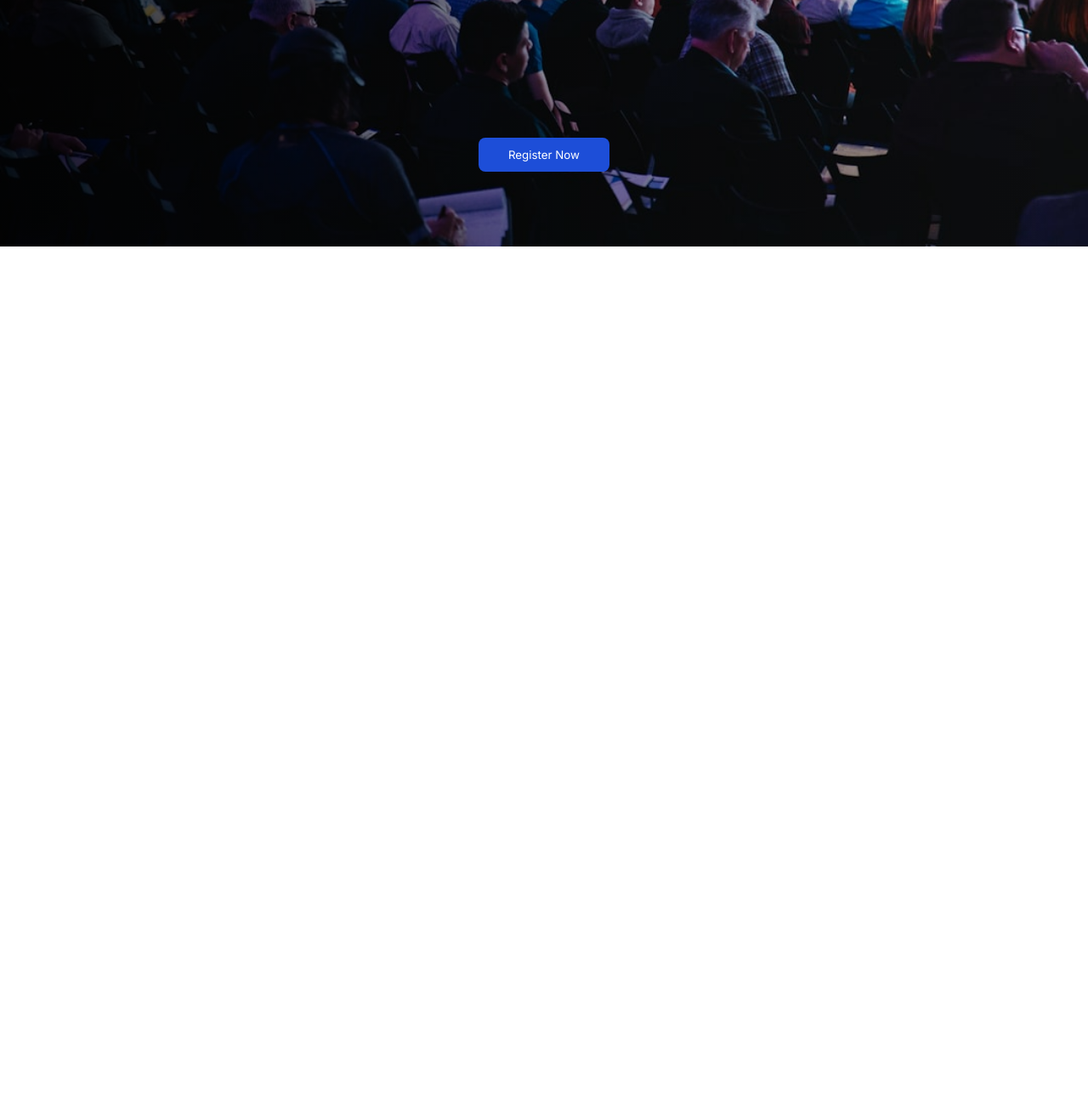
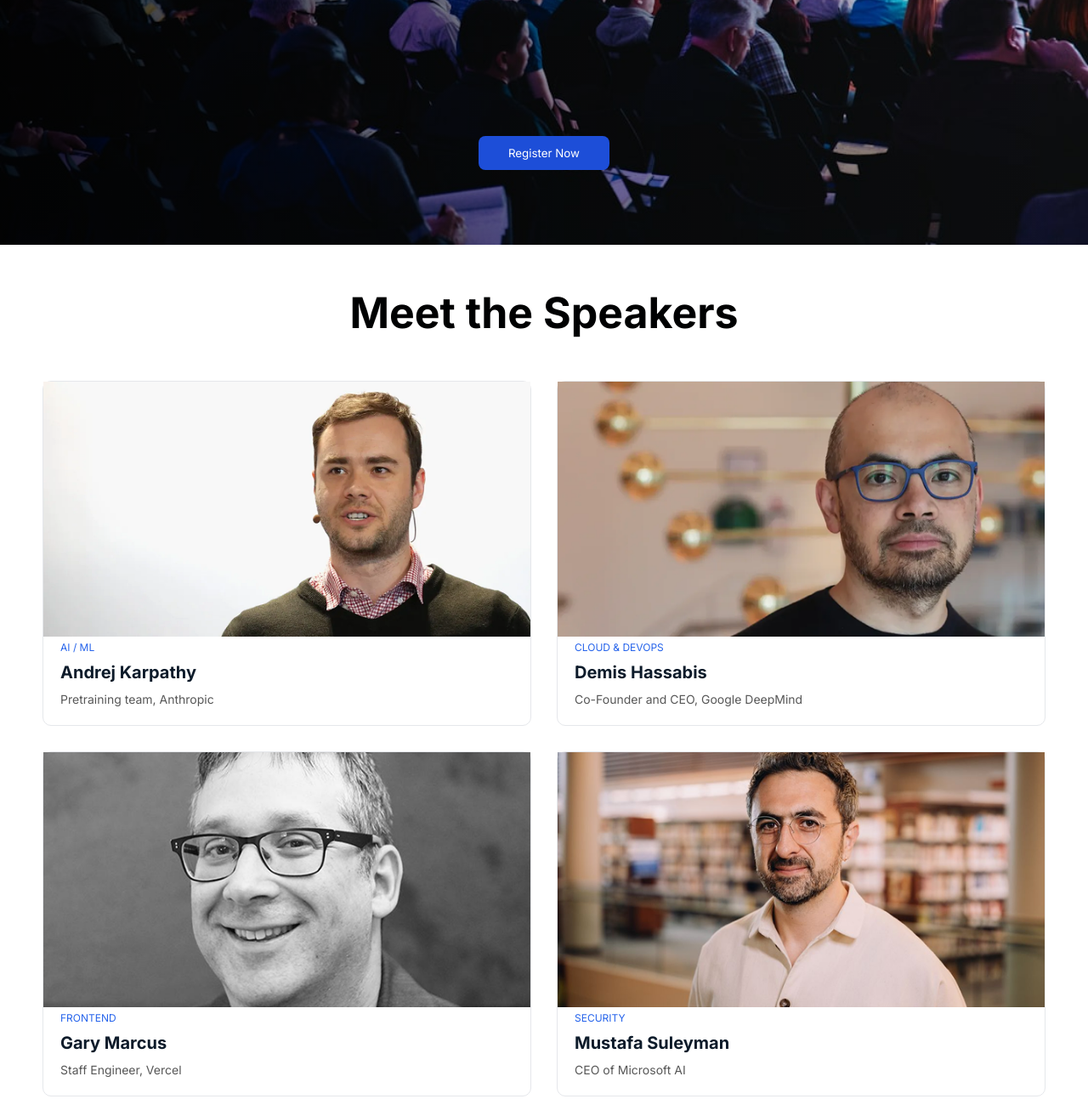
Before and after one commit to tahera-islam/B14-a1-DevConf-2026, a plain HTML site: page index.html in a window 1280 px wide. Shown: the part 500-1793 px from the top of the page at 85% size. Before the commit the page ends 800 px from the top, so only its background shows below. Drawn offline with Linux system fonts and the light colour scheme.

Commit message:
Speaker section created

```diff
--- a/index.html
+++ b/index.html
@@ -31,6 +31,7 @@
             </div>
         </nav>
     </header>
+
     <main>
     <!-- Hero Section -->
         <div class="hero-container">
@@ -40,6 +41,41 @@
                 <button class="common-btn">Register Now</button>
             </div>
         </div>
+
+    <!-- Meet the Speakers Section -->
+     <section class="speaker-container">
+        <h2>Meet the Speakers</h2>
+        <div class="speaker-box">
+             <div class="speaker">
+                <img src="./assets/andrej.png" alt="Andrej Karpathy photo">
+                <p class="speaker-p1">AI / ML</p>
+                <h3>Andrej Karpathy</h3>
+                <p class="speaker-p2">Pretraining team, Anthropic</p>
+            </div>
+
+            <div class="speaker">
+                <img src="./assets/demis.png" alt="Demis Hassabis photo">
+                <p class="speaker-p1">CLOUD & DEVOPS</p>
+                <h3>Demis Hassabis</h3>
+                <p class="speaker-p2">Co-Founder and CEO, Google DeepMind</p>
+            </div>
+
+            <div class="speaker">
+                <img src="./assets/gary.png" alt="Gary Marcus">
+                <p class="speaker-p1">FRONTEND</p>
+                <h3>Gary Marcus</h3>
+                <p class="speaker-p2">Staff Engineer, Vercel</p>
+            </div>
+
+            <div class="speaker">
+                <img src="./assets/mustafa.png" alt="Mustafa Suleyman">
+                <p class="speaker-p1">SECURITY</p>
+                <h3>Mustafa Suleyman</h3>
+                <p class="speaker-p2">CEO of Microsoft AI</p>
+            </div>
+        </div>
+
+     </section>
     </main>
 </body>
 </html>
--- a/style.css
+++ b/style.css
@@ -17,7 +17,6 @@
     justify-content: space-between;
     align-items: center;
     background-color: #FFFFFF;
-    border: 1px solid brown;
     margin: 20px 115px;
 }
 .nav-link ul{
@@ -58,7 +57,6 @@
     font-size: 80px;
     color: #FFFFFF;
     margin-bottom: 20px;
-    /* border: 1px solid white; */
 }
 .hero-container h1 span{
     font-weight: bold ;
@@ -70,3 +68,53 @@
     color: #FFFFFF;
     margin-bottom: 250px;
 }
+
+/* Meet the Speakers Section */
+.speaker-container{
+    margin: 0 50px;
+    text-align: center;
+}
+.speaker-container h2{
+    margin: 50px;
+    padding: 0 80px;
+    font-weight: bold;
+    font-size: 50px;
+    color: #000102;
+}
+.speaker-box{
+    display: grid;
+    grid-template-columns: repeat(2,1fr);
+    gap: 30px;
+    padding-bottom: 130px;
+}
+.speaker{
+    border: 1px solid #E5E7EB;
+    border-radius: 10px;
+    padding-bottom: 20px;
+    text-align: left;
+}
+.speaker img{
+    width: 100%;
+    height: 300px;
+}
+.speaker-p1{
+    font-weight: 600px;
+    font-size: 12px;
+    line-height: 18px;
+    color: #2563EB;
+    padding-left: 20px;
+}
+.speaker h3{
+    font-weight: bold;
+    font-size: 20px;
+    line-height: 25px;
+    color: #0D1B2A;
+    margin: 8px 0;
+    padding-left: 20px;
+}
+.speaker-p2{
+    font-size: 14px;
+    line-height: 21px;
+    color: #575757;
+    padding-left: 20px;
+}
```
